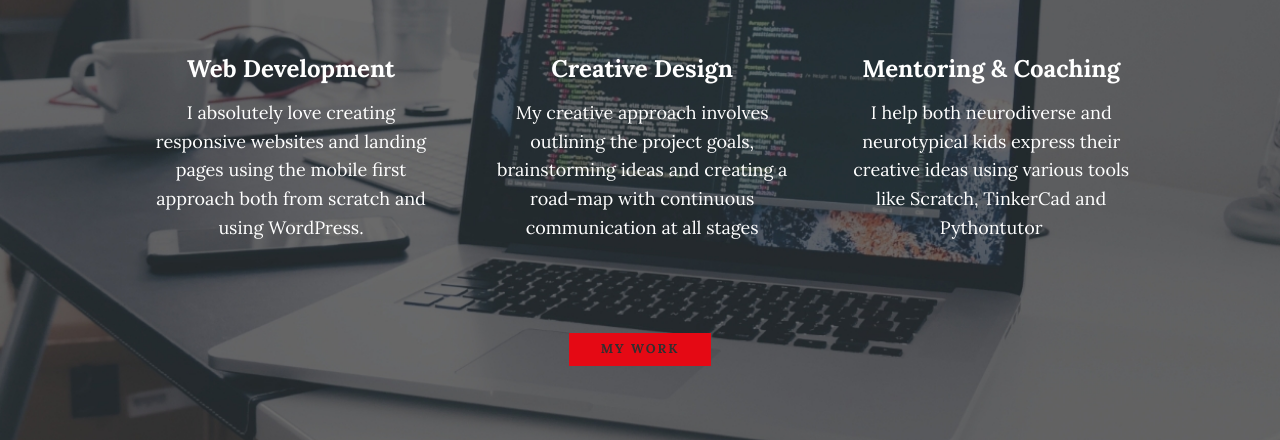
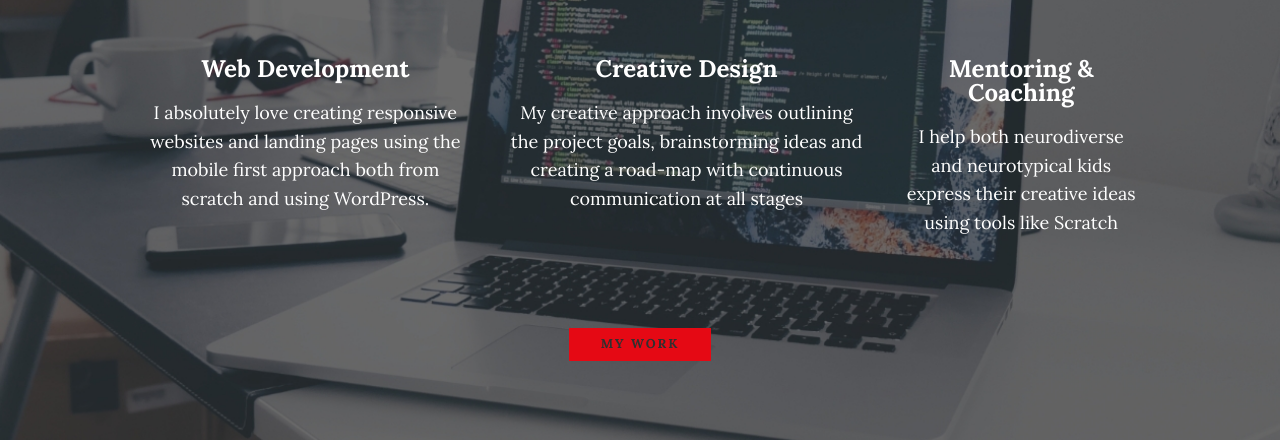
Before and after one commit to YouJayCoding/Portfolio, a plain HTML site: page index.html in a window 1280 px wide. Shown: the part 754-1194 px from the top of the page. Drawn offline with nearby package versions, Linux system fonts and the light colour scheme.

Commit message:
Update index.html

```diff
--- a/index.html
+++ b/index.html
@@ -77,7 +77,7 @@
 
                 <div class="service">
                     <h3>Mentoring & Coaching</h3>
-                    <p>I help both neurodiverse and neurotypical kids express their creative ideas using various tools like Scratch, TinkerCad and Pythontutor</p>
+                    <p>I help both neurodiverse and neurotypical kids express their creative ideas using tools like Scratch</p>
                 </div> <!-- / service -->
             </div> <!-- / services -->
 
```
